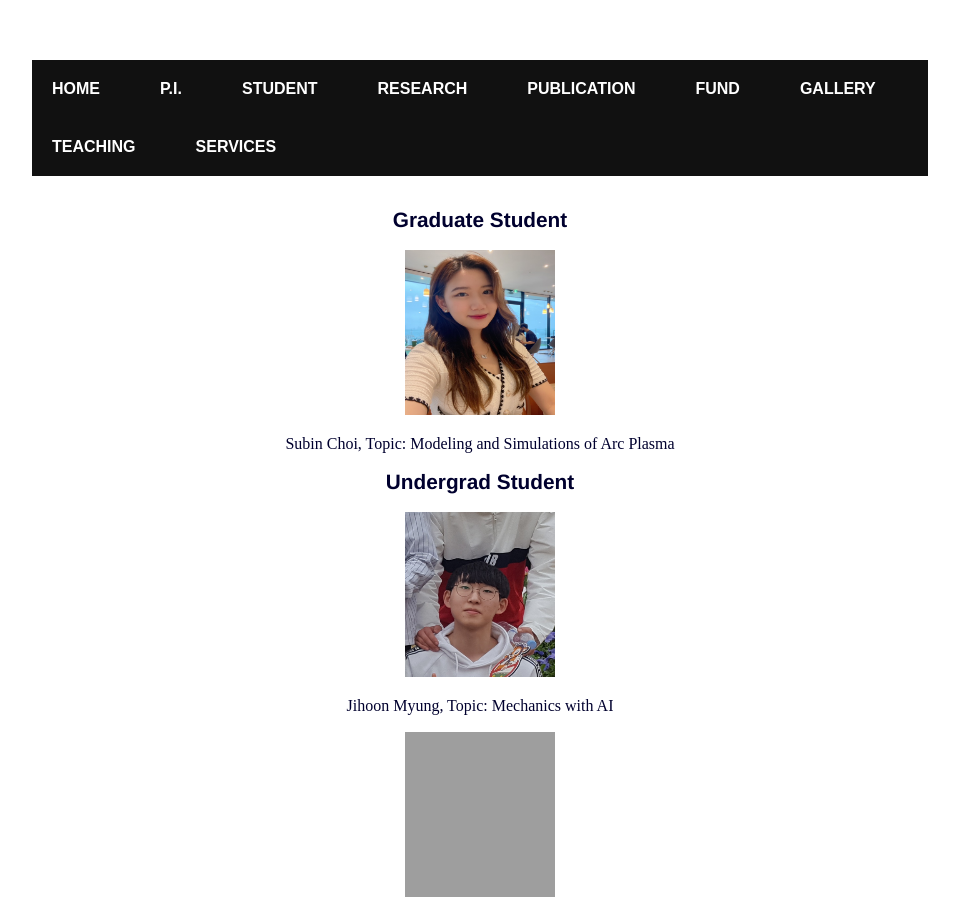
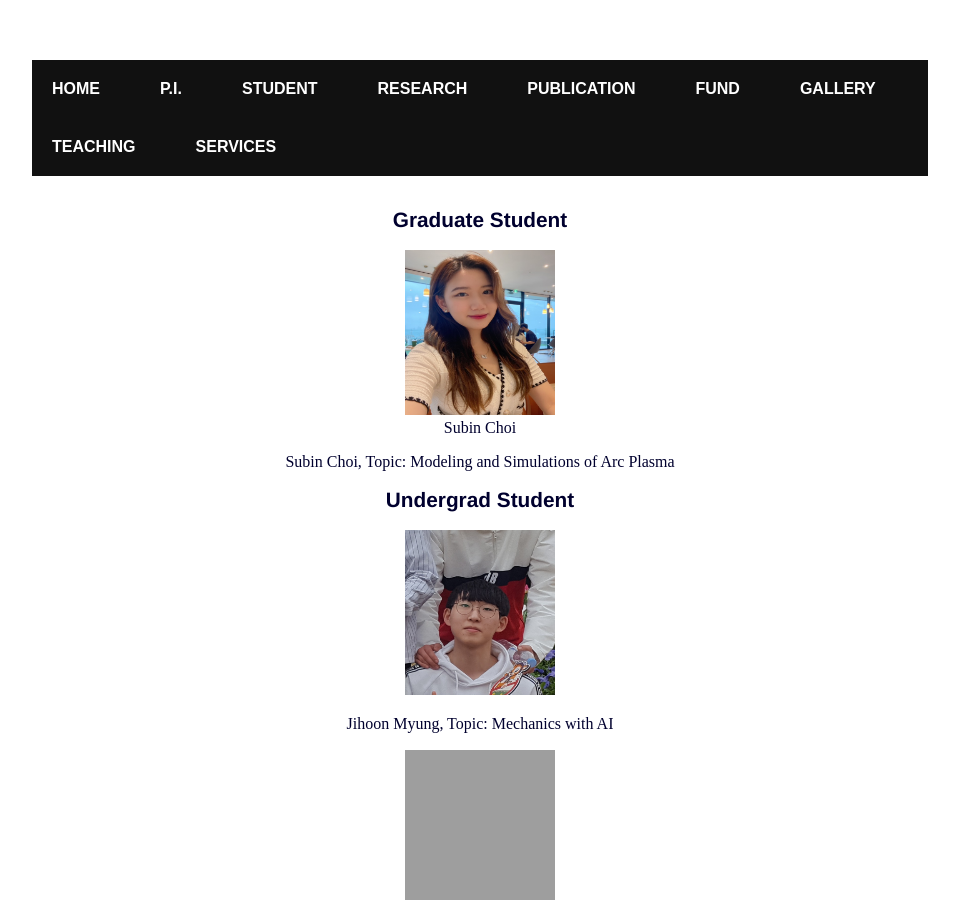
Before and after one commit to jaekwangjk/jaekwangjk.github.io, a Jekyll site: the page built from student.html, in a window 1280 px wide and 900 px high. Shown: the whole window, without its empty margins (160-1119 px from the left). Built offline with Jekyll 4.4.1, drawn with Linux system fonts in a browser that asks for light colours; grey boxes are pictures that could not be loaded.

Commit message:
Update student.html

```diff
--- a/student.html
+++ b/student.html
@@ -14,6 +14,7 @@ title: Jaekwang Kim
 	<p>
 	<figure>
 	<img src="pictures/subin.jpeg" alt="subin" style="width:150px;height:165px;">
+	<figcaption>Subin Choi</figcaption>
 	</figure>
 	Subin Choi, Topic: Modeling and Simulations of Arc Plasma
 	</p>
```
